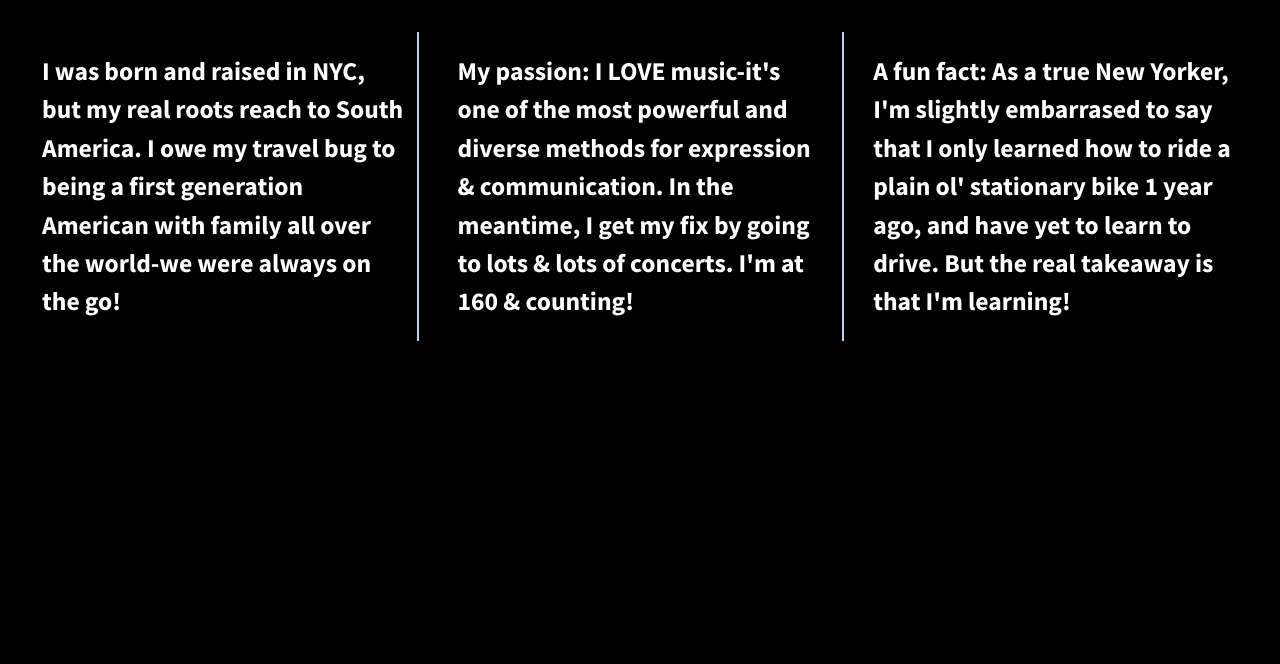
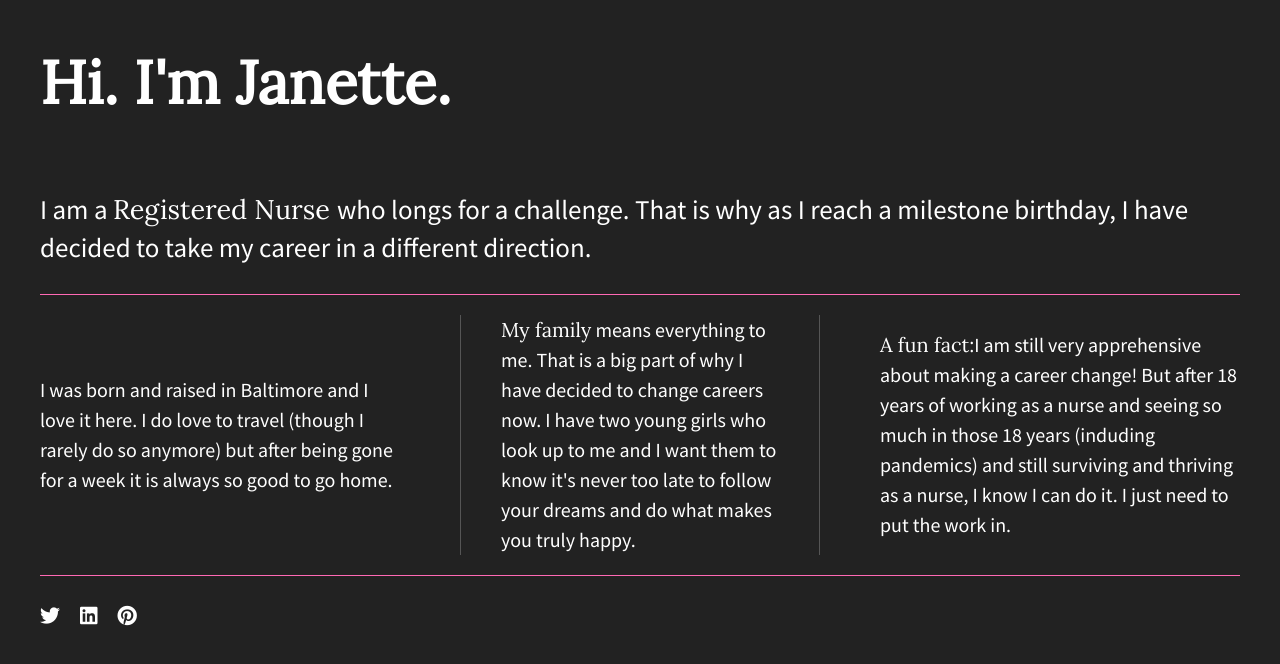
Before and after one commit to Janette-B/Flexbox-two, a plain HTML site: page index.html in a window 1280 px wide. Drawn offline with nearby package versions, Linux system fonts and the light colour scheme.

Commit message:
Personalize site

```diff
--- a/css/main.css
+++ b/css/main.css
@@ -95,53 +95,72 @@ textarea {
    Author's custom styles
    ========================================================================== */
 
-
+/*Large Background Image*/
 html {
-  background-color: black;
+  background-color: #222;
   height: 100%;
   width: 100%;
 }
 
 body {
   font-family: 'Source Sans Pro', sans-serif;
-  padding: 2em;
-  height: 100%;
-  font-weight: 700;
-
+  padding: 0em 2em;
+  font-size: 1.25em;
+  color: #fff;
+  display: flex;
+  justify-content: center;
 }
 
-.wrapper {
-
-  display:flex;
+.flex-container {
+  display: flex;
+  flex-flow: row wrap;
   justify-content: space-between;
+  max-width: 1200px;
 }
 
-.div-1, .div-2, .div-3 {
-  color: #fff;
-  line-height: 1.5em;
-  font-size: 1.6em;
-  height: auto;
+p span {
+  font-family: 'Lora', sans-serif;
+}
+
+header,
+footer {
+  width: 100%;
+  display: flex;
+  justify-content: flex-start;
+}
+
+header h1 {
+  font-family: 'Lora', sans-serif;
+  font-size: 3em;
+}
+
+main {
+  width: 100%;
+  display: flex;
+  justify-content: center;
+  border-bottom: 1px solid hotpink;
+}
+
+main p {
+  font-size: 1.35em;
+}
+
+.flex-items {
   display: flex;
   justify-content: center;
   align-items: center;
-  width: 30%;
-  }
-
-
-.div-1, .div-2 {
-    border-right: 2px solid #b3d4fc;
-
+  line-height: 1.5em;
+  font-size: 1em;
+  border-bottom: 1px solid hotpink;
 }
 
-.div-1, .div-3 {
-    padding: 10px;
+footer {
+  border-top: 1px solid hotpink;
 }
 
-.div-2 {
-    padding: 20px;
+footer i {
+  padding: 30px 20px 0 0;
 }
-
-
 
 /* ==========================================================================
    Helper classes
@@ -222,6 +241,25 @@ body {
    These examples override the primary ('mobile first') styles.
    Modify as content requires.
    ========================================================================== */
+
+@media all and (max-width: 768px) {
+    body {
+      padding: 1em;
+    }
+}
+
+@media (min-width: 1200px) {
+    .flex-items {
+      flex-basis: 30%;
+      border-bottom: none;
+    }
+
+    #div-2 p {
+      border-left: 1px solid #555;
+      border-right: 1px solid #555;
+      padding: 0 40px;
+    }
+}
 
 @media print,
        (-webkit-min-device-pixel-ratio: 1.25),
--- a/index.html
+++ b/index.html
@@ -3,7 +3,7 @@
     <head>
         <meta charset="utf-8">
         <meta http-equiv="x-ua-compatible" content="ie=edge">
-        <title>Make me into a grid!</title>
+        <title></title>
         <meta name="description" content="">
         <meta name="viewport" content="width=device-width, initial-scale=1">
 
@@ -13,31 +13,43 @@
         <link rel="stylesheet" href="css/normalize.css">
         <link rel="stylesheet" href="css/main.css">
         <script src="js/vendor/modernizr-2.8.3.min.js"></script>
-        <link href='http://fonts.googleapis.com/css?family=Lora:700' rel='stylesheet' type='text/css'>
-        <link href='http://fonts.googleapis.com/css?family=Source+Sans+Pro:400,700' rel='stylesheet' type='text/css'>
+        <link href="https://fonts.googleapis.com/css?family=Lora|Source+Sans+Pro:400,700" rel="stylesheet">
+        <link rel="stylesheet" href="https://use.fontawesome.com/releases/v5.5.0/css/all.css" integrity="sha384-B4dIYHKNBt8Bc12p+WXckhzcICo0wtJAoU8YZTY5qE0Id1GSseTk6S+L3BlXeVIU" crossorigin="anonymous">
     </head>
     <body>
         <!--[if lt IE 8]>
             <p class="browserupgrade">You are using an <strong>outdated</strong> browser. Please <a href="http://browsehappy.com/">upgrade your browser</a> to improve your experience.</p>
         <![endif]-->
 
-        <section class="wrapper">
-            <div class="div-1">
-                I was born and raised in NYC, but my real roots
-                reach to South America.  I owe my travel bug to being
-                a first generation American with family all over the world-we
-                were always on the go!
+        <!-- Add your site or application content here -->
+        <section class="flex-container">
+            <header>
+                <h1>Hi. I'm Janette.</h1>
+            </header>
+            <main>
+                <p>I am a <span>Registered Nurse </span> who longs for a challenge.
+                    That is why as I reach a milestone birthday, I have decided to take my career
+                    in a different direction.</p>
+            </main>
+            <div id="div-1" class="flex-items">
+                <p>I was born and raised in Baltimore and I love it here.  I do love to travel (though I rarely do so
+                    anymore) but after being gone for a week it is always so good to go home. </p></div>
+            <div id="div-2" class="flex-items">
+                <p><span>My family</span>  means everything to me.  That is a big part of
+                why I have decided to change careers now.  I have two young girls who look up to me and
+                I want them to know it's never too late to follow your dreams and do what makes you truly happy.</p>
             </div>
-            <div class="div-2">
-                My passion: I LOVE music-it's one of the most powerful and diverse
-                methods for expression & communication.  In the meantime, I get my fix by
-                going to lots & lots of concerts.  I'm at 160 & counting!
+            <div id="div-3" class="flex-items">
+                <p><span>A fun fact:</span>I am still very apprehensive about making a career change!
+                But after 18 years of working as a nurse and seeing so much in those 18 years (induding pandemics)
+                and still surviving and thriving as a nurse, I know I can do it.  I just need to put the work in.
+            </p>
             </div>
-            <div class="div-3">
-                 A fun fact: As a true New Yorker, I'm slightly embarrased to say that I only learned
-                 how to ride a plain ol' stationary bike 1 year ago, and have yet to learn to drive.
-                 But the real takeaway is that I'm learning!
-            </div>
+            <footer>
+                <i class="fab fa-twitter"></i>
+                <i class="fab fa-linkedin"></i>
+                <i class="fab fa-pinterest"></i>
+            </footer>
         </section>
 
         <script src="https://ajax.googleapis.com/ajax/libs/jquery/1.11.3/jquery.min.js"></script>
```
